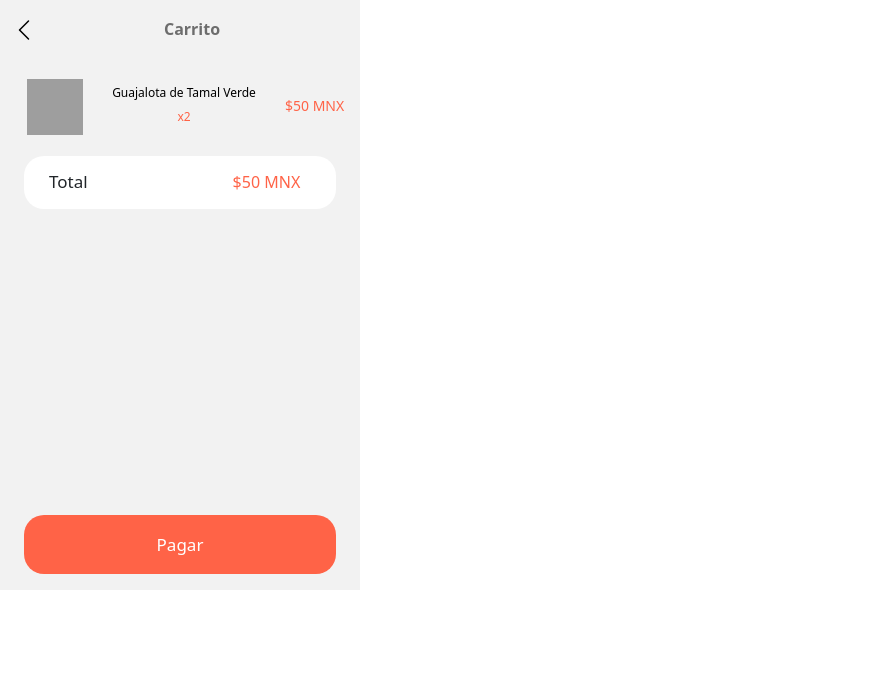
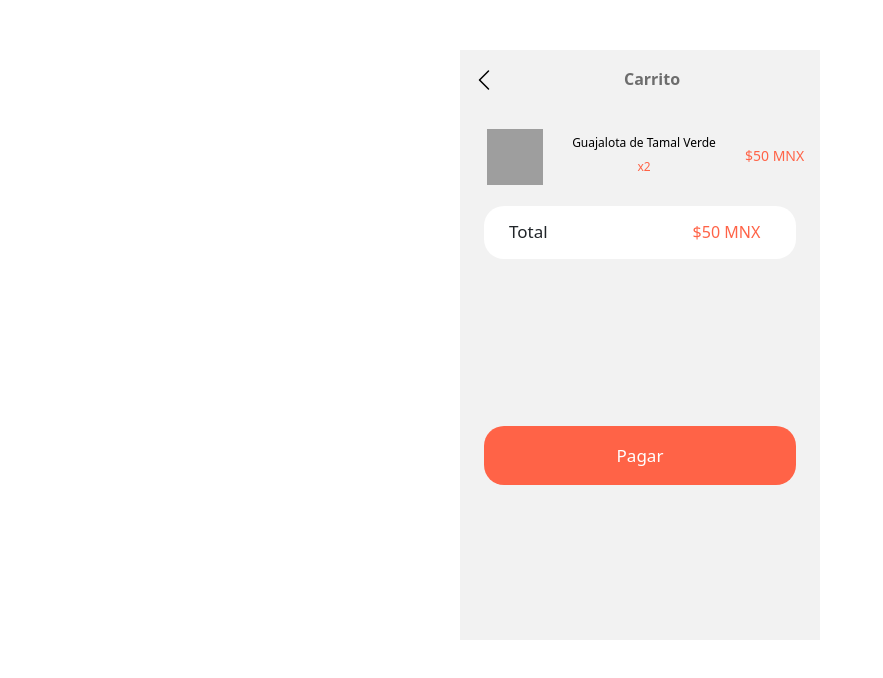
Before and after one commit to Lauramunozg1025/Prueba, a React (Create React App) app: page /carrito in a window 1280 px wide. Shown: the top 678 px of the page, without its empty margins (0-883 px from the left). Built offline with nearby package versions, Linux system fonts and the light colour scheme; grey boxes are pictures that could not be loaded.

Commit message:
detalles

```diff
--- a/public/index.html
+++ b/public/index.html
@@ -7,7 +7,7 @@
   <title>Guappjolotas</title>
 </head>
 
-<body style="width: 360px; height:590px; overflow:visible; ">
+<body style="width: 360px; height:590px; margin:50px auto; overflow:visible;">
   <div id="root"></div>
 </body>
 </html>
--- a/src/styleds/CarritoStyled.js
+++ b/src/styleds/CarritoStyled.js
@@ -3,8 +3,8 @@ import styled from "styled-components";
 export const Background = styled.div`
     background-color: #F2F2F2;
     height: 590px;
-    overflow: hidden;
-    position: relative;
+    overflow-y: auto;
+    overflow-x: hidden;
 
     & a{
         text-decoration: none;
@@ -64,6 +64,7 @@ export const Total = styled.div`
 `
 
 export const Footer = styled.footer `
+  height: 390px;
   position: absolute;
   bottom: 0;
 
--- a/src/styleds/LoginStyles.jsx
+++ b/src/styleds/LoginStyles.jsx
@@ -5,8 +5,6 @@ export const LoginDiv = styled.div`
     border-radius: 16px;
     width: 360px;
     height: 590px;
-    padding: 30px;
-    margin: 80px auto;
     box-shadow: 2px 2px 2px 1px rgba(0, 0, 0, 0.2);
 `
 
```
